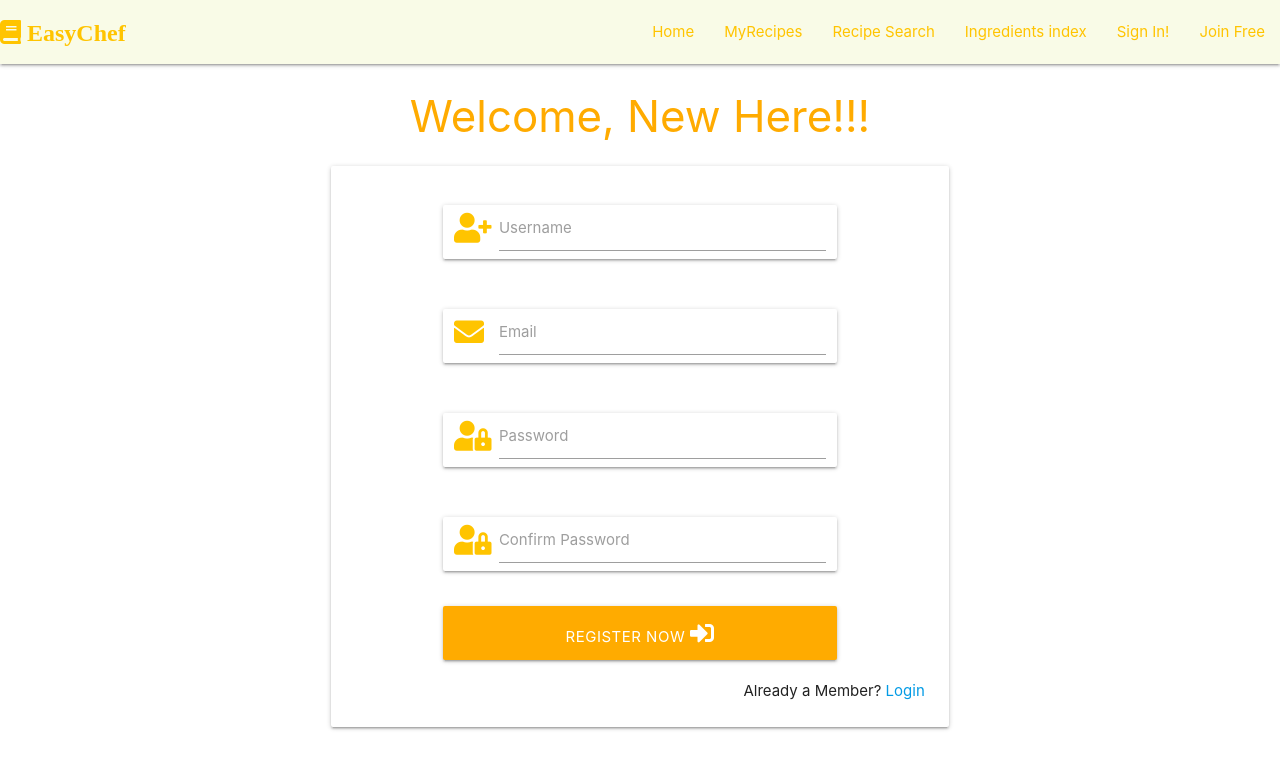
After one commit to grisselfaura/Milestone-Third-Project-Data-Centric-Dev, a Flask app: page /join_free in a window 1280 px wide. The commit adds this page. Shown: the top 769 px of the page. Run offline with Flask 2, Linux system fonts and the light colour scheme; some libraries are stand-ins or nearby versions.

Commit message:
Add Register Template

```diff
--- a/app.py
+++ b/app.py
@@ -4,6 +4,7 @@ from flask import (
     redirect, request, session, url_for)
 from flask_pymongo import PyMongo
 from bson.objectid import ObjectId
+from werkzeug.security import generate_password_hash, check_password_hash
 if os.path.exists("env.py"):
     import env
 
@@ -24,6 +25,10 @@ def get_recipes():
     return render_template("recipes.html", recipes=recipes)
 
 
+@app.route("/join_free", methods=["GET", "POST"])
+def join_free():
+    return render_template("join_free.html")
+
 if __name__ == "__main__":
     app.run(host=os.environ.get("IP"),
             port=int(os.environ.get("PORT")),
--- a/templates/base.html
+++ b/templates/base.html
@@ -17,15 +17,15 @@
     <!-- top navbar-->
         <nav class="nav-extended text-shadow lime lighten-5">
             <div class="nav-wrapper amber-text text-accent-3">
-            <a href="{{ url_for('get_recipes') }}" class="brand-logo amber-text text-accent-3"><i class="fas fa-book fa-2x">EasyChef</i></a>
+            <a href="{{ url_for('get_recipes') }}" class="brand-logo amber-text text-accent-3"><i class="fas fa-book fa-1.5x"> EasyChef</i></a>
             <a href="#" data-target="mobile-demo" class="sidenav-trigger amber-text text-accent-3"><i class="fas fa-bars"></i></a>
             <ul class="right hide-on-med-and-down">
                 <li><a href="{{ url_for('get_recipes') }}" class="amber-text text-accent-3">Home</a></li>
                 <li><a href=".html" class="amber-text text-accent-3">MyRecipes</a></li>
                 <li><a href=".html" class="amber-text text-accent-3">Recipe Search</a></li>
                 <li><a href=".html" class="amber-text text-accent-3">Ingredients index</a></li>
-                <li><a href=".html" class="amber-text text-accent-3">Join Free</a></li>
                 <li><a href=".html" class="amber-text text-accent-3">Sign In!</a></li>
+                <li><a href="{{ url_for('join_free') }}" class="amber-text text-accent-3">Join Free</a></li>
             </ul>
             </div>
         </nav>
@@ -36,8 +36,8 @@
             <li><a href=".html" class="amber-text text-accent-3">MyRecipes</a></li>
             <li><a href=".html" class="amber-text text-accent-3">Recipe Search</a></li>
             <li><a href=".html" class="amber-text text-accent-3">Ingredients index</a></li>
-            <li><a href=".html" class="amber-text text-accent-3">Join Free</a></li>
             <li><a href=".html" class="amber-text text-accent-3">Sign In!</a></li>
+            <li><a href="{{ url_for('join_free') }}" class="amber-text text-accent-3">Join Free</a></li>
         </ul>
     </header>
 
--- /dev/null
+++ b/templates/join_free.html
@@ -0,0 +1,59 @@
+{% extends "base.html" %}
+{% block content %}
+
+    <h3 class="center-align amber-text text-accent-4">Welcome, New Here!!!</h3>
+
+    <div class="row">
+        <form class="col s12 m6 offset-m3">
+            <div class="card-panel">
+                <!-- username-->
+                <div class="row">
+                    <div class="card input-field col s8 offset-m2">
+                        <i class="fas fa-user-plus prefix amber-text text-accent-3"></i>
+                        <span class="brown-text text-lighten-4"></span>
+                        <input id="username" name="username" type="text" class="validate">
+                        <label for="username">Username</label>
+                    </div>
+                </div>
+                <!-- email-->
+                <div class="row">
+                    <div class="card input-field col s8 offset-m2">
+                        <i class="fas fa-envelope prefix amber-text text-accent-3"></i>
+                        <span class="brown-text text-lighten-4"></span>
+                        <input id="email" name="email" type="email" class="validate">
+                        <label for="email">Email</label>
+                    </div>
+                </div>
+                <!-- password-->
+                <div class="row">
+                    <div class="card input-field col s8 offset-m2">
+                        <i class="fas fa-user-lock prefix amber-text text-accent-3"></i>
+                        <span class="brown-text text-lighten-4"></span>
+                        <input id="password" name="password" type="password" class="validate">
+                        <label for="password">Password</label>
+                    </div>
+                </div>
+                <!-- confirm password-->
+                <div class="row">
+                    <div class="card input-field col s8 offset-m2">
+                        <i class="fas fa-user-lock prefix amber-text text-accent-3"></i>
+                        <span class="brown-text text-lighten-4"></span>
+                        <input id="password" name="password" type="password" class="validate">
+                        <label for="password">Confirm Password</label>
+                    </div>
+                </div>
+                <!-- register button-->
+                <div class="row">
+                     <button type="submit" class="col s8 offset-m2 btn-large amber accent-4 text-shadow">
+                        Register Now <i class="fas fa-sign-in-alt"></i>
+                    </button>
+                </div>
+                <div class="card-action right-align">
+                    <span class= ""> Already a Member? </span>
+                    <a href="#">Login </a>
+                </div>
+            </div>
+        </form>
+    </div>
+
+{% endblock %}
```
